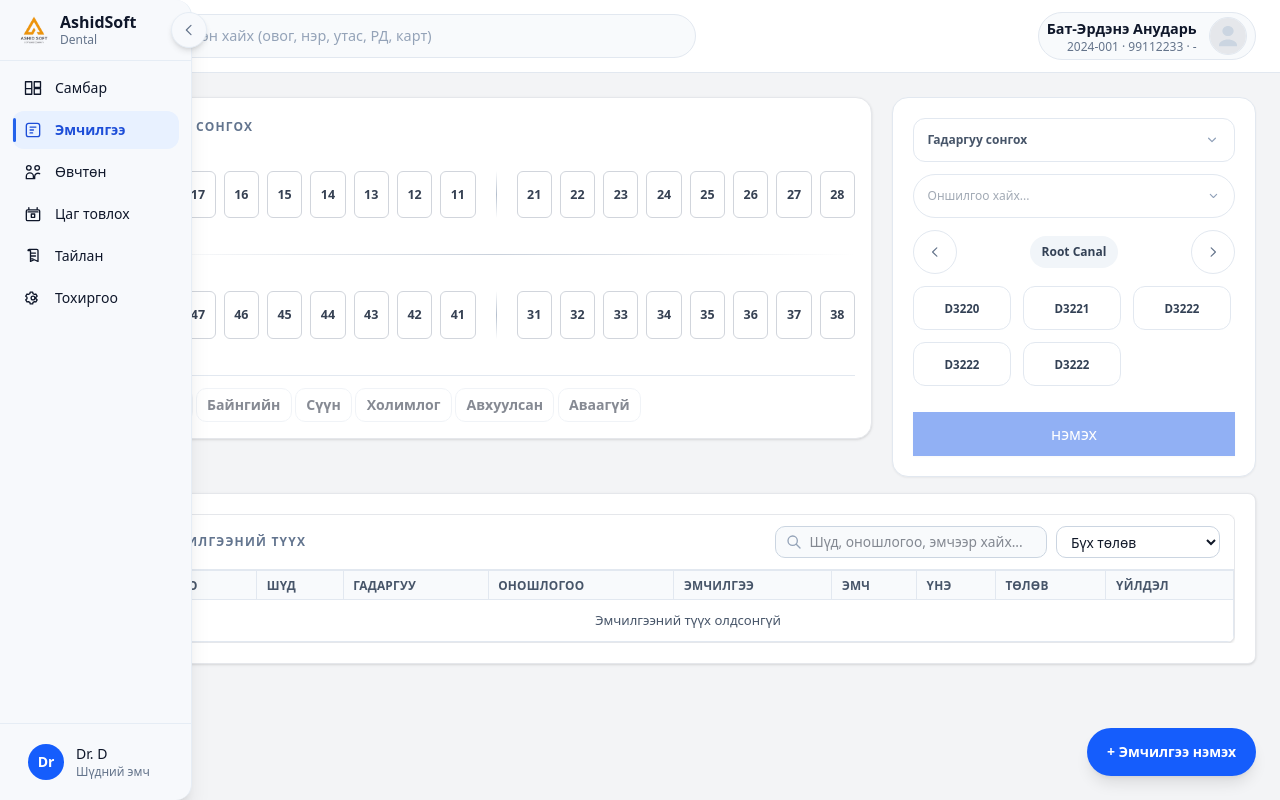
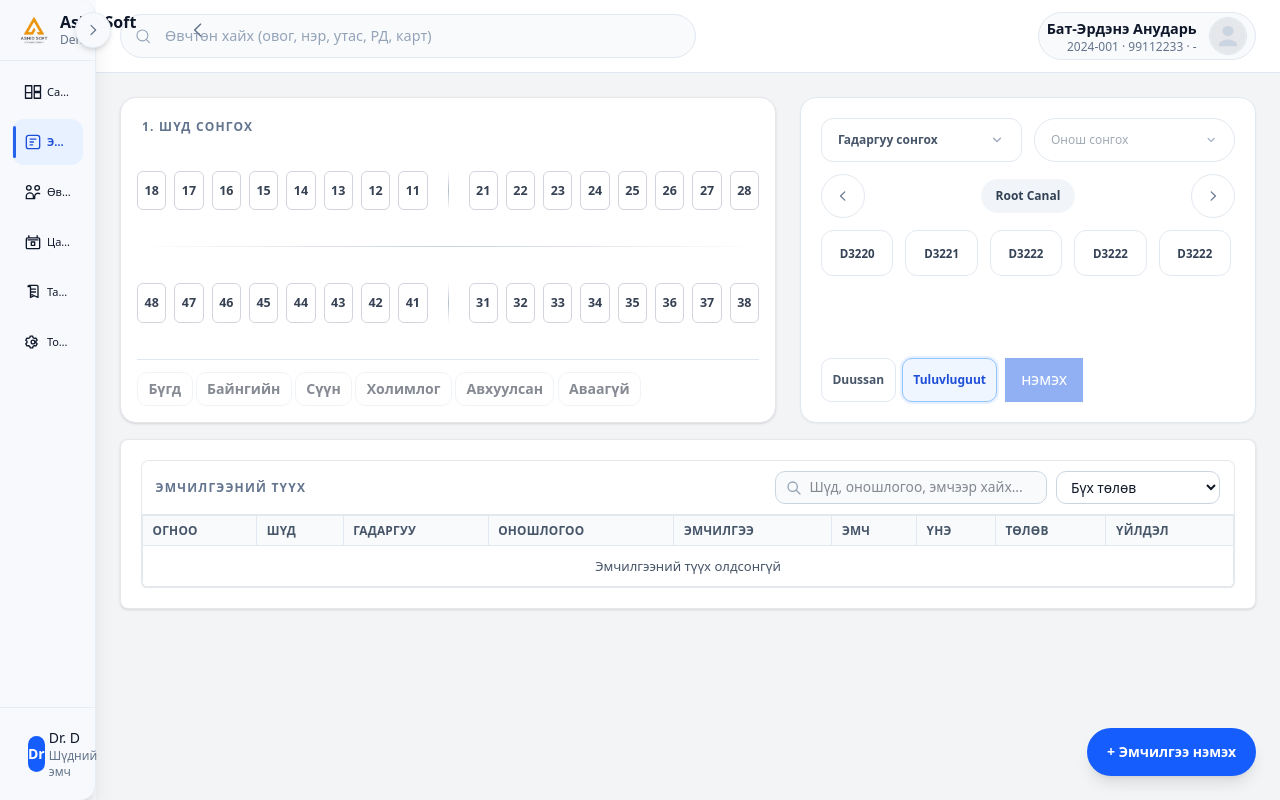
Before and after one commit to khishigtogtokh321/Codexwebapp, a Vue app: page / in a window 1280 px wide. Built offline with nearby package versions, Linux system fonts and the light colour scheme.

Commit message:
change to Wizard UI

```diff
--- a/src/assets/styles/components.css
+++ b/src/assets/styles/components.css
@@ -1104,7 +1104,8 @@
     --treatment-surface-size: clamp(var(--tw-touch), 13cqw, 3.5rem);
     --treatment-surface-font: clamp(0.75rem, 2.4cqw, 0.875rem);
     --treatment-surface-grid-width: clamp(10rem, 32cqw, 13.75rem);
-    --treatment-control-height: clamp(var(--tw-touch), 9cqw, 3.3rem);
+    --treatment-control-height-base: clamp(var(--tw-touch), 6cqw, 2.2rem);
+    --treatment-control-height: var(--treatment-control-height-base);
     --treatment-control-padding-x: clamp(0.6rem, 4.2cqw, 1rem);
     --treatment-control-padding-y: clamp(0.45rem, 3cqw, 0.75rem);
     --treatment-control-font: clamp(0.75rem, 2.2cqw, 0.9rem);
@@ -1138,7 +1139,8 @@
       --treatment-surface-size: clamp(var(--tw-touch), 6vw, 3.5rem);
       --treatment-surface-font: clamp(0.75rem, 1.3vw, 0.875rem);
       --treatment-surface-grid-width: clamp(10rem, 32vw, 13.75rem);
-      --treatment-control-height: clamp(var(--tw-touch), 5vw, 3rem);
+      --treatment-control-height-base: clamp(var(--tw-touch), 5vw, 3rem);
+      --treatment-control-height: var(--treatment-control-height-base);
       --treatment-control-padding-x: clamp(0.6rem, 2vw, 1rem);
       --treatment-control-padding-y: clamp(0.45rem, 1.4vw, 0.75rem);
       --treatment-control-font: clamp(0.75rem, 1.6vw, 0.9rem);
@@ -1199,11 +1201,151 @@
     height: auto;
   }
 
+  .treatment-wizard--match {
+    align-self: stretch;
+  }
+
+  @media (min-width: 1024px) {
+    .treatment-wizard--match {
+      max-width: none;
+      max-height: none;
+    }
+
+    .treatment-wizard--match .treatment-action-bar--inline {
+      margin-top: auto;
+    }
+  }
+
+  .treatment-wizard__header {
+    display: flex;
+    align-items: flex-start;
+    justify-content: space-between;
+    gap: 0.75rem;
+    padding-bottom: clamp(0.4rem, 2cqw, 0.75rem);
+    border-bottom: 1px solid #e2e8f0;
+  }
+
+  .treatment-wizard__titles {
+    display: flex;
+    flex-direction: column;
+    gap: 0.2rem;
+    min-width: 0;
+  }
+
+  .treatment-wizard__title {
+    font-size: 1rem;
+    font-weight: 800;
+    color: #0f172a;
+  }
+
+  .treatment-wizard__subtitle {
+    font-size: 0.78rem;
+    color: #64748b;
+  }
+
+  .treatment-wizard__context {
+    display: flex;
+    flex-direction: column;
+    gap: 0.2rem;
+    align-items: flex-end;
+    text-align: right;
+    min-width: 0;
+  }
+
+  .treatment-wizard__context-label {
+    font-size: 0.65rem;
+    letter-spacing: 0.08em;
+    text-transform: uppercase;
+    color: #94a3b8;
+    font-weight: 700;
+  }
+
+  .treatment-wizard__context-value {
+    font-size: 0.85rem;
+    font-weight: 700;
+    color: #0f172a;
+    line-height: 1.2;
+  }
+
   .treatment-wizard__content {
     display: flex;
     flex-direction: column;
     gap: clamp(0.75rem, 2.6cqw, 1.1rem);
     min-height: 0;
+    flex: 1;
+  }
+
+  .treatment-wizard__row {
+    display: grid;
+    grid-template-columns: repeat(2, minmax(0, 1fr));
+    gap: 0.75rem;
+    min-width: 0;
+  }
+
+  @media (max-width: 1023px) {
+    .treatment-wizard__row {
+      grid-template-columns: 1fr;
+    }
+  }
+
+  .treatment-wizard__field {
+    min-width: 0;
+  }
+
+  .treatment-wizard__field-label {
+    font-size: 0.65rem;
+    letter-spacing: 0.08em;
+    text-transform: uppercase;
+    color: #94a3b8;
+    font-weight: 700;
+  }
+
+  .treatment-wizard__tabs {
+    margin-top: 0.1rem;
+  }
+
+  .treatment-wizard__preview {
+    display: flex;
+    flex-direction: column;
+    gap: 0.45rem;
+  }
+
+  .treatment-wizard__preview-label {
+    font-size: 0.7rem;
+    font-weight: 700;
+    text-transform: uppercase;
+    letter-spacing: 0.08em;
+    color: #94a3b8;
+  }
+
+  .treatment-preview-chips {
+    display: flex;
+    flex-wrap: wrap;
+    gap: 0.4rem;
+  }
+
+  .treatment-preview-chip {
+    display: inline-flex;
+    align-items: center;
+    gap: 0.35rem;
+    padding: 0.25rem 0.6rem;
+    border-radius: 999px;
+    background: #eff6ff;
+    border: 1px solid #bfdbfe;
+    color: #1d4ed8;
+    font-size: 0.78rem;
+    font-weight: 600;
+  }
+
+  .treatment-preview-chip--muted {
+    background: #f1f5f9;
+    border-color: #e2e8f0;
+    color: #475569;
+  }
+
+  .treatment-preview-empty {
+    font-size: 0.85rem;
+    color: #94a3b8;
   }
 
   .treatment-wizard__block {
@@ -1216,6 +1358,66 @@
   .treatment-wizard__block--codes {
     flex: 1;
     min-height: 0;
+  }
+
+  .treatment-status-row {
+    display: flex;
+    align-items: center;
+    /* justify-content: space-between; */
+    gap: 0.5rem;
+    flex-wrap: wrap;
+  }
+
+  .treatment-status-label {
+    font-size: 0.65rem;
+    letter-spacing: 0.08em;
+    text-transform: uppercase;
+    color: #94a3b8;
+    font-weight: 700;
+  }
+
+  .treatment-status-actions {
+    display: flex;
+    gap: 0.4rem;
+    flex-wrap: wrap;
+  }
+
+  .treatment-status-button {
+    display: inline-flex;
+    align-items: center;
+    justify-content: center;
+    min-height: var(--treatment-control-height);
+    padding: 0 0.65rem;
+    border-radius: 10px;
+    border: 1px solid #e2e8f0;
+    background: #ffffff;
+    color: #475569;
+    font-size: var(--treatment-control-font);
+    font-weight: 600;
+    line-height: 1.1;
+    transition: background-color 150ms ease, border-color 150ms ease, color 150ms ease;
+  }
+
+  .treatment-status-button:hover {
+    background: #f8fafc;
+    border-color: #cbd5e1;
+  }
+
+  .treatment-status-button--active {
+    background: #eff6ff;
+    border-color: #93c5fd;
+    color: #1d4ed8;
+    box-shadow: 0 0 0 2px rgba(59, 130, 246, 0.12);
+  }
+
+  .treatment-footer {
+    display: flex;
+    flex-direction: column;
+    gap: 0.45rem;
+  }
+
+  .treatment-footer--compact {
+    --treatment-control-height: max(2.75rem, calc(var(--treatment-control-height-base, 2.75rem) - 10px));
   }
 
   .treatment-surface-trigger {
@@ -1273,7 +1475,10 @@
   }
 
   .treatment-code-grid {
-
+    display: grid;
+    grid-template-columns: repeat(auto-fit, minmax(84px, 1fr));
+    gap: 0.75rem;
+    min-width: 0;
     max-height: clamp(10rem, 30vh, 18rem);
     max-height: clamp(10rem, 30dvh, 18rem);
     overflow: auto;
@@ -1288,6 +1493,19 @@
     height: 0;
   }
 
+  @media (min-width: 1024px) {
+    .treatment-code-grid {
+      grid-template-columns: repeat(auto-fit, minmax(72px, 1fr));
+      gap: 0.5rem;
+    }
+  }
+
+  @media (min-width: 1280px) {
+    .treatment-code-grid {
+      grid-template-columns: repeat(auto-fit, minmax(88px, 1fr));
+      gap: 0.75rem;
+    }
+  }
 
 
   .treatment-surface-grid {
@@ -1326,6 +1544,13 @@
   .treatment-surface-button:disabled {
     opacity: 0.5;
     cursor: not-allowed;
+  }
+
+  .treatment-surface-button--selected {
+    background: #eff6ff;
+    border-color: #93c5fd;
+    color: #1d4ed8;
+    box-shadow: 0 0 0 2px rgba(59, 130, 246, 0.16);
   }
 
   .treatment-diagnosis-trigger {
@@ -1378,6 +1603,29 @@
     overflow-y: auto;
   }
 
+  .treatment-diagnosis-clear {
+    width: 100%;
+    text-align: left;
+    padding: 0.55rem 0.75rem;
+    font-size: 0.85rem;
+    color: #475569;
+    background: #f8fafc;
+    border-bottom: 1px solid #e2e8f0;
+  }
+
+  .treatment-diagnosis-item {
+    width: 100%;
+    text-align: left;
+    padding: 0.55rem 0.75rem;
+    font-size: 0.85rem;
+    color: #0f172a;
+    transition: background-color 120ms ease;
+  }
+
+  .treatment-diagnosis-item:hover {
+    background: #f8fafc;
+  }
+
   .treatment-action-secondary {
     display: inline-flex;
     align-items: center;
@@ -1462,6 +1710,12 @@
 
   .treatment-code-button:hover {
     background: #f8fafc;
+  }
+
+  .treatment-code-button--selected {
+    background: #eff6ff;
+    border-color: #93c5fd;
+    box-shadow: 0 0 0 2px rgba(59, 130, 246, 0.16);
   }
 
   .treatment-code-tooltip {
@@ -1516,6 +1770,20 @@
     margin-top: clamp(0.5rem, 2.6cqw, 1rem);
   }
 
+  .treatment-action-bar--compact .treatment-action-bar__buttons {
+    justify-content: flex-end;
+  }
+
+  .treatment-action-bar--compact .treatment-action-button {
+    flex: 0 0 auto;
+    padding: 0;
+  }
+
+  .treatment-action-bar--compact .treatment-hit-visual {
+    width: auto;
+    padding: 0 clamp(0.75rem, 3.8cqw, 1rem);
+  }
+
   .treatment-action-bar__buttons {
     display: flex;
     gap: var(--treatment-action-gap);
@@ -1527,7 +1795,9 @@
     justify-content: center;
     flex: 1;
     min-height: var(--treatment-control-height);
-    padding: var(--treatment-hit-padding);
+    /* padding: var(--treatment-hit-padding); */
+    padding:  5px;
+
     border: none;
     background: transparent;
   }
--- a/src/components/treatment/RightTreatmentWizard.vue
+++ b/src/components/treatment/RightTreatmentWizard.vue
@@ -15,13 +15,17 @@ const props = defineProps({
     type: Array,
     default: () => [],
   },
+  selectedStatus: {
+    type: String,
+    default: 'planned',
+  },
   canAdd: {
     type: Boolean,
     default: false,
   },
 })
 
-const emit = defineEmits(['update:surfaces', 'update:diagnosis', 'update:code', 'add'])
+const emit = defineEmits(['update:surfaces', 'update:diagnosis', 'update:code', 'update:status', 'add'])
 const diagnosisQuery = ref('')
 const showDiagnosisDropdown = ref(false)
 const showSurfaceDropdown = ref(false)
@@ -44,6 +48,11 @@ const treatmentTypes = [
   { id: 'extraction', label: 'Extraction' },
   { id: 'restoration', label: 'Restoration' },
   { id: 'prosthodontics', label: 'Prosthodontics' },
+]
+const maxPreviewCodes = 3
+const statusOptions = [
+  { id: 'done', label: 'Duussan' },
+  { id: 'planned', label: 'Tuluvluguut' },
 ]
 
 const treatmentCodesByType = {
@@ -96,12 +105,37 @@ const selectedCodes = computed({
   get: () => (Array.isArray(props.selectedCodes) ? props.selectedCodes : []),
   set: (value) => emit('update:code', value),
 })
+const statusSelection = computed({
+  get: () => props.selectedStatus || 'planned',
+  set: (value) => emit('update:status', value),
+})
 const selectedCodeSet = computed(() =>
   new Set(selectedCodes.value.map((item) => item?.code).filter(Boolean)),
 )
 const canAdd = computed(() => props.canAdd)
 const currentType = computed(() => treatmentTypes[currentTypeIndex.value])
 const currentCodes = computed(() => treatmentCodesByType[currentType.value.id] || [])
+const selectedCodeLabels = computed(() =>
+  selectedCodes.value
+    .map((item) => [item?.code, item?.nameMn].filter(Boolean).join(' '))
+    .filter(Boolean),
+)
+const previewCodes = computed(() => selectedCodeLabels.value.slice(0, maxPreviewCodes))
+const remainingCodeCount = computed(() => Math.max(0, selectedCodeLabels.value.length - maxPreviewCodes))
+const surfaceTriggerLabel = computed(() =>
+  selectedSurfaces.value.length ? selectedSurfaces.value.join(', ') : 'Гадаргуу сонгох',
+)
+const diagnosisSummary = computed(() => {
+  const diagnosis = selectedDiagnosis.value
+  if (!diagnosis?.code) return 'Select diagnosis'
+  const name = diagnosis.name || diagnosis.nameMn || ''
+  return name ? `${diagnosis.code} ${name}` : diagnosis.code
+})
+const selectionSummary = computed(() => {
+  const surfaceText = selectedSurfaces.value.length ? selectedSurfaces.value.join(', ') : 'Surface'
+  const diagnosisText = selectedDiagnosis.value?.code ? selectedDiagnosis.value.code : 'Diagnosis'
+  return `${surfaceText} • ${diagnosisText}`
+})
 const mockDiagnoses = computed(() => diagnoses.slice(0, 6))
 const filteredDiagnoses = computed(() => {
   if (!diagnosisQuery.value) return mockDiagnoses.value
@@ -262,11 +296,13 @@ function toggleSurface(id) {
 
 function selectDiagnosis(item) {
   selectedDiagnosis.value = item
+  diagnosisQuery.value = diagnosisSummary.value
   showDiagnosisDropdown.value = false
 }
 
 function clearDiagnosis() {
   selectedDiagnosis.value = null
+  diagnosisQuery.value = ''
   showDiagnosisDropdown.value = false
 }
 
@@ -274,8 +310,13 @@ function toggleSurfaceDropdown() {
   showSurfaceDropdown.value = !showSurfaceDropdown.value
 }
 
+function toggleDiagnosisDropdown() {
+  showDiagnosisDropdown.value = !showDiagnosisDropdown.value
+}
 
-
+function openDiagnosisDropdown() {
+  showDiagnosisDropdown.value = true
+}
 
 function prevType() {
   currentTypeIndex.value = (currentTypeIndex.value - 1 + treatmentTypes.length) % treatmentTypes.length
@@ -303,6 +344,15 @@ function toggleTooltip(code) {
   showTooltipCode.value = showTooltipCode.value === code ? null : code
 }
 
+function isStatusActive(status) {
+  return statusSelection.value === status
+}
+
+function onSelectStatus(status) {
+  if (!status) return
+  statusSelection.value = status
+}
+
 function handleAdd() {
   if (!canAdd.value) return
   emit('add')
@@ -316,15 +366,17 @@ function handleAdd() {
       'treatment-wizard',
       'card',
       'treatment-wizard--responsive',
-      'treatment-wizard--single'
+      'treatment-wizard--single',
+      'treatment-wizard--match'
     ]"
   >
 
-
     <div class="treatment-wizard__content">
-      <div class="treatment-wizard__block">
-        <div class="space-y-3">
-          <div class="relative">
+      <div class="treatment-wizard__row">
+        <div class="treatment-wizard__block treatment-wizard__field">
+          <div class="space-y-2">
+            <!-- <span class="treatment-wizard__field-label">Гадаргуу</span> -->
+            <div class="relative">
             <button
               type="button"
               ref="surfaceTriggerRef"
@@ -332,7 +384,7 @@ function handleAdd() {
               @click="toggleSurfaceDropdown"
             >
               <span class="treatment-surface-trigger__label">
-                {{ selectedSurfaces.length ? selectedSurfaces.join(', ') : 'Гадаргуу сонгох' }}
+                {{ surfaceTriggerLabel }}
               </span>
               <svg class="h-4 w-4 text-slate-400" viewBox="0 0 20 20" fill="currentColor" aria-hidden="true">
                 <path
@@ -359,9 +411,7 @@ function handleAdd() {
                     <button
                       type="button"
                       class="treatment-surface-button"
-                      :class="selectedSurfaces.includes('B/F')
-                        ? 'border-blue-600 bg-blue-50 text-slate-900 ring-2 ring-blue-400 ring-offset-2 ring-offset-white'
-                        : ''"
+                      :class="selectedSurfaces.includes('B/F') ? 'treatment-surface-button--selected' : ''"
                       @click="toggleSurface('B/F')"
                     >
                       B/F
@@ -372,7 +422,7 @@ function handleAdd() {
                     <button
                       type="button"
                       class="treatment-surface-button"
-                      :class="selectedSurfaces.includes('M') ? 'bg-emerald-50 border-blue-500 text-emerald-700 ring-2 ring-blue-400 ring-offset-2 ring-offset-white' : ''"
+                      :class="selectedSurfaces.includes('M') ? 'treatment-surface-button--selected' : ''"
                       @click="toggleSurface('M')"
                     >
                       M
@@ -381,7 +431,7 @@ function handleAdd() {
                     <button
                       type="button"
                       class="treatment-surface-button"
-                      :class="selectedSurfaces.includes('O/I') ? 'bg-emerald-50 border-blue-500 text-emerald-700 ring-2 ring-blue-400 ring-offset-2 ring-offset-white' : ''"
+                      :class="selectedSurfaces.includes('O/I') ? 'treatment-surface-button--selected' : ''"
                       @click="toggleSurface('O/I')"
                     >
                       O/I
@@ -390,7 +440,7 @@ function handleAdd() {
                     <button
                       type="button"
                       class="treatment-surface-button"
-                      :class="selectedSurfaces.includes('D') ? 'bg-emerald-50 border-blue-500 text-emerald-700 ring-2 ring-blue-400 ring-offset-2 ring-offset-white' : ''"
+                      :class="selectedSurfaces.includes('D') ? 'treatment-surface-button--selected' : ''"
                       @click="toggleSurface('D')"
                     >
                       D
@@ -400,7 +450,7 @@ function handleAdd() {
                     <button
                       type="button"
                       class="treatment-surface-button"
-                      :class="selectedSurfaces.includes('L/P') ? 'bg-emerald-50 border-blue-500 text-emerald-700 ring-2 ring-blue-400 ring-offset-2 ring-offset-white' : ''"
+                      :class="selectedSurfaces.includes('L/P') ? 'treatment-surface-button--selected' : ''"
                       @click="toggleSurface('L/P')"
                     >
                       L/P
@@ -411,28 +461,26 @@ function handleAdd() {
               </div>
             </Teleport>
 
-            <!-- <p v-if="selectedSurfaces.length" class="mt-2 text-xs text-emerald-700">
-              Selected surfaces: {{ selectedSurfaces.join(', ') }}
-            </p> -->
           </div>
         </div>
       </div>
 
-      <div class="treatment-wizard__block">
-        <div class="space-y-3">
-          <div>
-            <div class="relative">
+        <div class="treatment-wizard__block treatment-wizard__field">
+          <div class="space-y-3">
+            <!-- <span class="treatment-wizard__field-label">Онош сонгох</span> -->
+            <div>
+              <div class="relative">
               <div
                 ref="diagnosisTriggerRef"
                 class="treatment-diagnosis-trigger"
-                @click="showDiagnosisDropdown = !showDiagnosisDropdown"
+                @click="toggleDiagnosisDropdown"
               >
                 <input
                   v-model="diagnosisQuery"
                   type="text"
-                  placeholder="Оншилгоо хайх..."
+                  placeholder="Онош сонгох"
                   class="treatment-input w-full bg-transparent text-slate-600 focus:outline-none"
-                  @focus="showDiagnosisDropdown = true"
+                  @focus="openDiagnosisDropdown"
                 />
                 <svg class="h-4 w-4 text-slate-400" viewBox="0 0 20 20" fill="currentColor" aria-hidden="true">
                   <path
@@ -455,7 +503,7 @@ function handleAdd() {
                 >
                   <button
                     type="button"
-                    class="w-full text-left px-3 py-2 text-sm text-slate-600 hover:bg-slate-50"
+                    class="treatment-diagnosis-clear"
                     @click.stop="clearDiagnosis"
                   >
                     Алгасах
@@ -465,7 +513,7 @@ function handleAdd() {
                       v-for="item in filteredDiagnoses"
                       :key="item.code"
                       type="button"
-                      class="w-full px-3 py-2 text-left text-sm text-slate-700 hover:bg-slate-50"
+                      class="treatment-diagnosis-item"
                       @click.stop="selectDiagnosis(item)"
                     >
                       <p class="font-semibold">{{ item.code }}</p>
@@ -475,12 +523,11 @@ function handleAdd() {
                 </div>
               </Teleport>
 
-              <p v-if="selectedDiagnosis" class="mt-2 text-xs text-emerald-700">
-                {{ selectedDiagnosis.code }} A? {{ selectedDiagnosis.name }}
-              </p>
             </div>
           </div>
         </div>
+      </div>
+
       </div>
 
       <div class="treatment-wizard__block treatment-wizard__block--codes min-w-0">
@@ -534,22 +581,6 @@ function handleAdd() {
             >
               <span class="block text-center">{{ item.code }}</span>
             </button>
-
-            <!-- <button
-              type="button"
-              class="absolute top-2 right-2 h-6 w-6 inline-flex items-center justify-center rounded-full bg-white border border-slate-200 text-slate-400 shadow-sm hover:text-slate-600"
-              @click.stop="toggleTooltip(item.code)"
-              aria-label="Code info"
-            >
-              <svg class="h-3.5 w-3.5" viewBox="0 0 20 20" fill="currentColor" aria-hidden="true">
-                <path
-                  fill-rule="evenodd"
-                  d="M10 18a8 8 0 100-16 8 8 0 000 16zm.75-11.25a.75.75 0 10-1.5 0 .75.75 0 001.5 0zM9.25 9a.75.75 0 000 1.5h.5v3.25a.75.75 0 001.5 0V9.75A.75.75 0 0010.5 9h-1.25z"
-                  clip-rule="evenodd"
-                />
-              </svg>
-            </button> -->
-
             <div
               class="treatment-code-tooltip"
               :class="showTooltipCode === item.code ? 'treatment-code-tooltip--visible' : ''"
@@ -559,10 +590,28 @@ function handleAdd() {
           </div>
         </div>
       </div>
+
     </div>
 
-    <div class="treatment-action-bar treatment-action-bar--inline">
-      <div class="treatment-action-bar__buttons">
+    <div class="treatment-action-bar treatment-action-bar--inline treatment-action-bar--compact">
+      <div class="treatment-status-row treatment-footer--compact">
+        <div class>
+
+          <div class="treatment-status-actions">
+            <button
+              v-for="option in statusOptions"
+              :key="option.id"
+              type="button"
+              class="treatment-status-button"
+              :class="isStatusActive(option.id) ? 'treatment-status-button--active' : ''"
+              @click="onSelectStatus(option.id)"
+            >
+              {{ option.label }}
+            </button>
+          </div>
+        </div>
+
+        <div class="treatment-action-bar__buttons">
         <button
           type="button"
           class="treatment-action-button treatment-action-button--primary"
@@ -571,6 +620,7 @@ function handleAdd() {
         >
           <span class="treatment-hit-visual">нэмэх</span>
         </button>
+        </div>
       </div>
     </div>
   </section>
--- a/src/views/TreatmentPage.vue
+++ b/src/views/TreatmentPage.vue
@@ -81,6 +81,10 @@ function getSelectedTreatments(ids) {
 function selectTooth(teeth) {
   const next = Array.isArray(teeth) ? teeth.filter(Boolean) : teeth ? [teeth] : []
   state.selectedTeeth = [...new Set(next)]
+}
+
+function clearSelectedTeeth() {
+  selectTooth([])
 }
 
 function handleSurfacesUpdate(surfaces = []) {
@@ -355,33 +359,32 @@ watch(
 
 
           <div class="grid gap-4 lg:grid-cols-12 items-start lg:items-stretch">
-            <div class="space-y-4 lg:col-span-8">
+            <div class="space-y-4 lg:col-span-7 min-w-0">
               <ToothChart
-                class="h-auto lg:h-auto"
+                class="h-auto lg:h-full"
                 :selected-teeth="selectedTeethList"
                 :tooth-statuses="toothStatuses"
                 :multi-select="true"
                 @teeth-select="selectTooth"
                 @select-all="selectTooth"
-                @clear-selection="() => selectTooth([])"
+                @clear-selection="clearSelectedTeeth"
               />
-
-
             </div>
 
-            <div class="lg:col-span-4 lg:pl-1 space-y-3 fill-height">
-              <div class="sticky top-4 fill-height">
+            <div class="lg:col-span-5 lg:pl-2 min-w-0">
               <RightTreatmentWizard
+                class="lg:h-full"
                 :selected-surfaces="state.selectedSurfaces"
                 :selected-diagnosis="state.selectedDiagnosis"
                 :selected-codes="state.selectedCodes"
+                :selected-status="state.selectedStatus"
                 :can-add="hasSelectedTreatments"
                 @update:surfaces="handleSurfacesUpdate"
                 @update:diagnosis="handleDiagnosisUpdate"
                 @update:code="handleCodesUpdate"
+                @update:status="handleStatusChange"
                 @add="handleAddSelection"
               />
-              </div>
             </div>
           </div>
 
```
Lines whose indentation alone changed are shown as unchanged.
